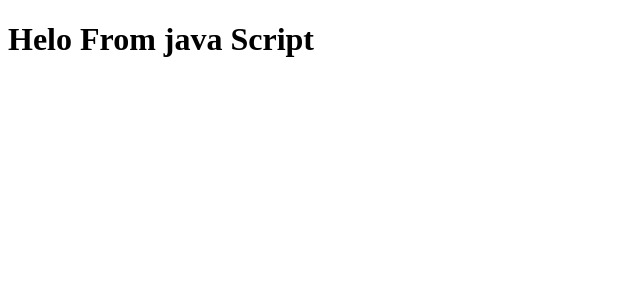
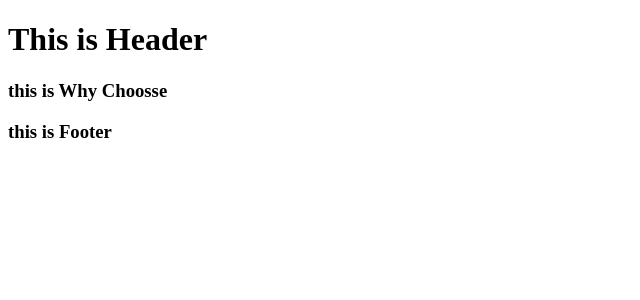
Before and after one commit to Bicir1/CodeWithDugsiiye, a React (Vite) app in the folder REACT/getten-started/: page / in a window 1280 px wide. Shown: the top 300 px of the page, without its empty margins (0-640 px from the left). Built offline with nearby package versions, Linux system fonts and the light colour scheme.

Commit message:
commited

```diff
--- a/REACT/getten-started/src/App.jsx
+++ b/REACT/getten-started/src/App.jsx
@@ -1,10 +1,10 @@
-import React from 'react';
-import Nav from './Nav';
+import Layout from "./Layout";
+
 
 const App = () => {
     return (
         <div>
-            <Nav/>
+            <Layout/>
         </div>
     );
 };
--- /dev/null
+++ b/REACT/getten-started/src/Layout.jsx
@@ -0,0 +1,44 @@
+import React from 'react';
+
+const Hearder = () => {
+    return (
+        <div>
+            <h1>This is Header</h1>
+        </div>
+    );
+};
+
+
+const Footer = () => {
+    return (
+        <div>
+         <h3>this is Footer</h3>
+        </div>
+    );
+};
+
+
+
+const Whychoose = () => {
+    return (
+        <div>
+          <h3>this is Why Choosse</h3>
+        </div>
+    );
+};
+
+
+
+const Layout = () => {
+    return (
+        <div>
+            <Hearder/>
+                <main>
+                    <Whychoose/>
+                </main>
+            <Footer/>
+        </div>
+    );
+};
+
+export default Layout;
--- a/REACT/getten-started/src/Nav.jsx
+++ /dev/null
@@ -1,11 +0,0 @@
-import React from 'react';
-
-const Nav = () => {
-    return (
-        <div>
-            <h1>Helo From java Script</h1>
-        </div>
-    );
-};
-
-export default Nav;
```
